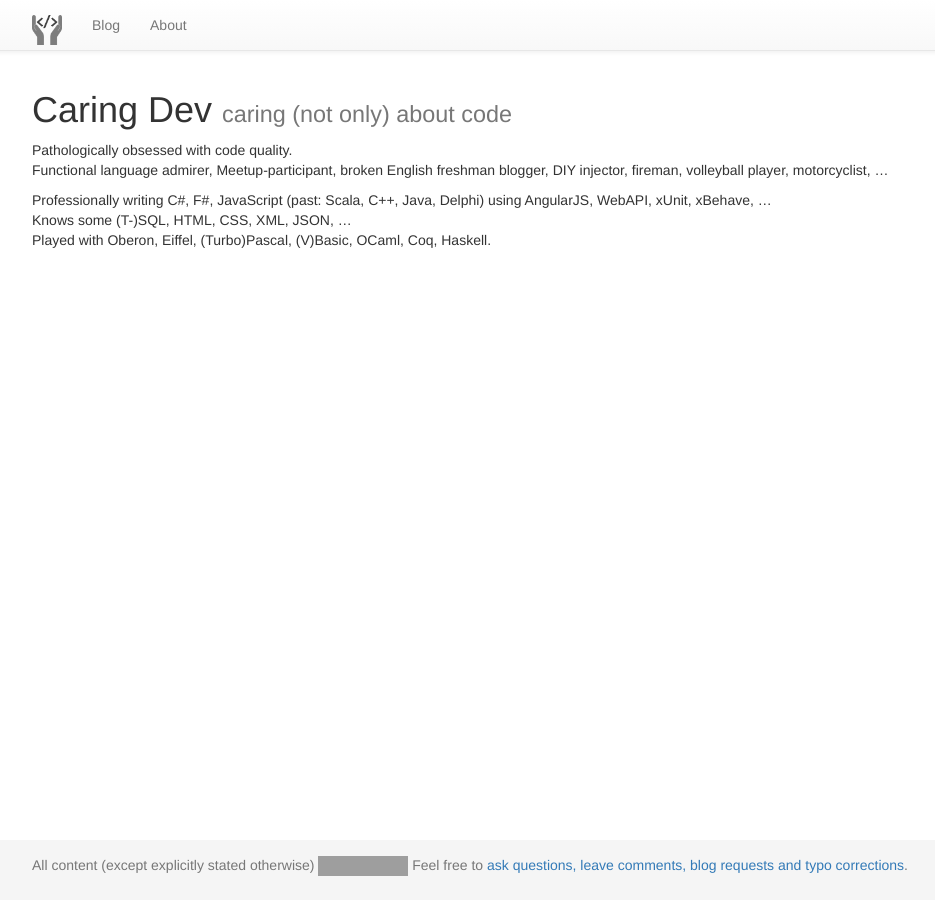
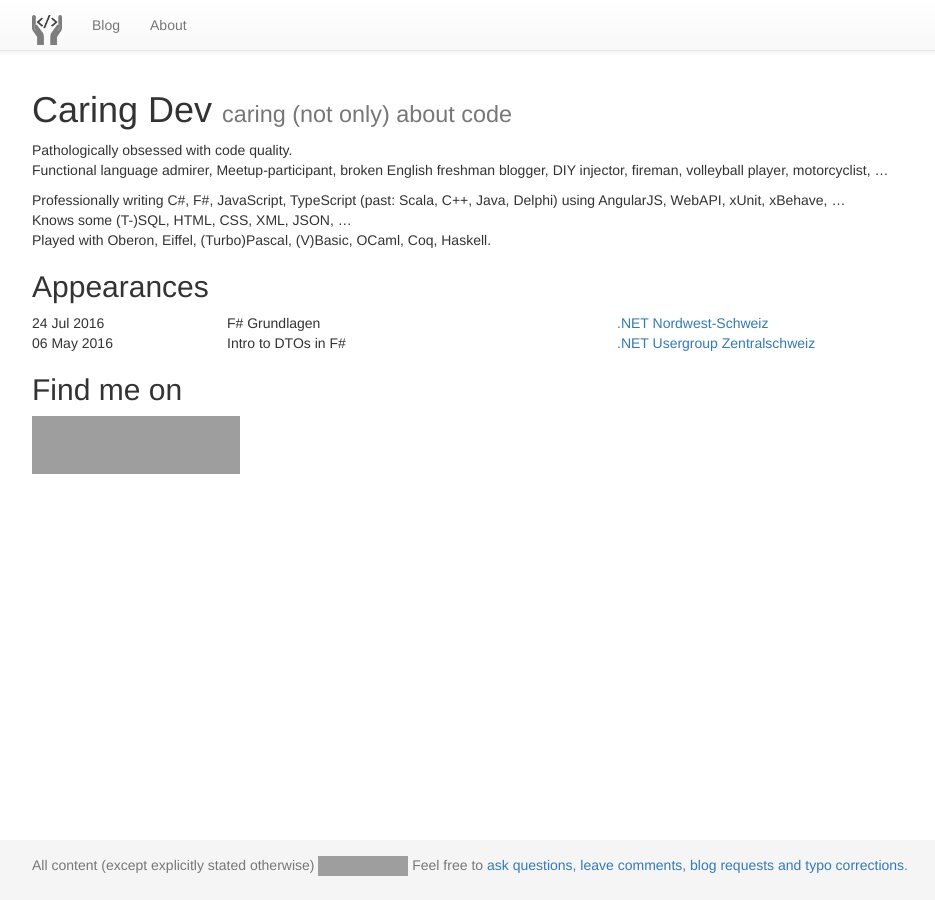
Before and after one commit to rasch/CaringDev, a Jekyll site: the page built from about/index.md, in a window 1280 px wide. Shown: the whole page, without its empty margins (38-973 px from the left). Built offline with Jekyll 4.4.1, drawn with Linux system fonts in a browser that asks for light colours; a style sheet for code colours, icons or effects is not loaded; grey boxes are pictures that could not be loaded.

Commit message:
add appearances, stackoverflow

```diff
--- /dev/null
+++ b/_data/appearances.yml
@@ -0,0 +1,8 @@
+- title: "F# Grundlagen"
+  venue: .NET Nordwest-Schweiz
+  venueLink: http://www.dotnet-nordwest.ch/
+  date: 2016-07-24
+- title: "Intro to DTOs in F#"
+  venue: .NET Usergroup Zentralschweiz
+  venueLink: http://www.dotnet-zentral.ch/
+  date: 2016-05-06
--- a/about/index.html
+++ /dev/null
@@ -1,14 +0,0 @@
----
-layout: default
-title: About
----
-<h1>Caring Dev <small>caring (not only) about code</small></h1>
-<p>
-    Pathologically obsessed with code quality.<br/>
-    Functional language admirer, Meetup-participant, broken English freshman blogger, DIY injector, fireman, volleyball player, motorcyclist, …
-</p>
-<p>
-    Professionally writing C#, F#, JavaScript (past: Scala, C++, Java, Delphi) using AngularJS, WebAPI, xUnit, xBehave, …<br/>
-    Knows some (T-)SQL, HTML, CSS, XML, JSON, …<br/>
-    Played with Oberon, Eiffel, (Turbo)Pascal, (V)Basic, OCaml, Coq, Haskell.
-</p>
--- /dev/null
+++ b/about/index.md
@@ -0,0 +1,28 @@
+---
+layout: default
+title: About
+---
+# Caring Dev <small>caring (not only) about code</small>
+
+Pathologically obsessed with code quality. \\
+Functional language admirer, Meetup-participant, broken English freshman blogger, DIY injector, fireman, volleyball player, motorcyclist, …
+
+Professionally writing C#, F#, JavaScript, TypeScript (past: Scala, C++, Java, Delphi) using AngularJS, WebAPI, xUnit, xBehave, … \\
+Knows some (T-)SQL, HTML, CSS, XML, JSON, … \\
+Played with Oberon, Eiffel, (Turbo)Pascal, (V)Basic, OCaml, Coq, Haskell.
+
+## Appearances
+
+{% for a in site.data.appearances %}
+<div class="row">
+<div class="col-xs-12 col-sm-2 col-lg-2">{{ a.date | date_to_string }}</div>
+<div class="col-xs-12 col-sm-10 col-lg-4">{{ a.title }}</div>
+<div class="col-xs-12 col-sm-offset-2 col-lg-offset-0 col-sm-10 col-lg-6"><a href="{{ a.venueLink }}">{{ a.venue }}</a></div>
+</div>
+{% endfor %}
+
+## Find me on
+
+<a href="http://stackexchange.com/users/3455728">
+<img src="http://stackexchange.com/users/flair/3455728.png?theme=clean" width="208" height="58" alt="profile for CaringDev on Stack Exchange, a network of free, community-driven Q&amp;A sites" title="profile for CaringDev on Stack Exchange, a network of free, community-driven Q&amp;A sites">
+</a>
--- a/index.html
+++ /dev/null
@@ -1,5 +0,0 @@
----
-layout: default
-title: Home
----
-<h1>Caring Dev <small>caring (not only) about code</small></h1>
```
Also changed, not shown: _posts/2016-07-10-an-application-of-structural-typing.md (+5 -4 lines), blog/index.html (+9 -10 lines), index.md (added, +5 -0 lines).
